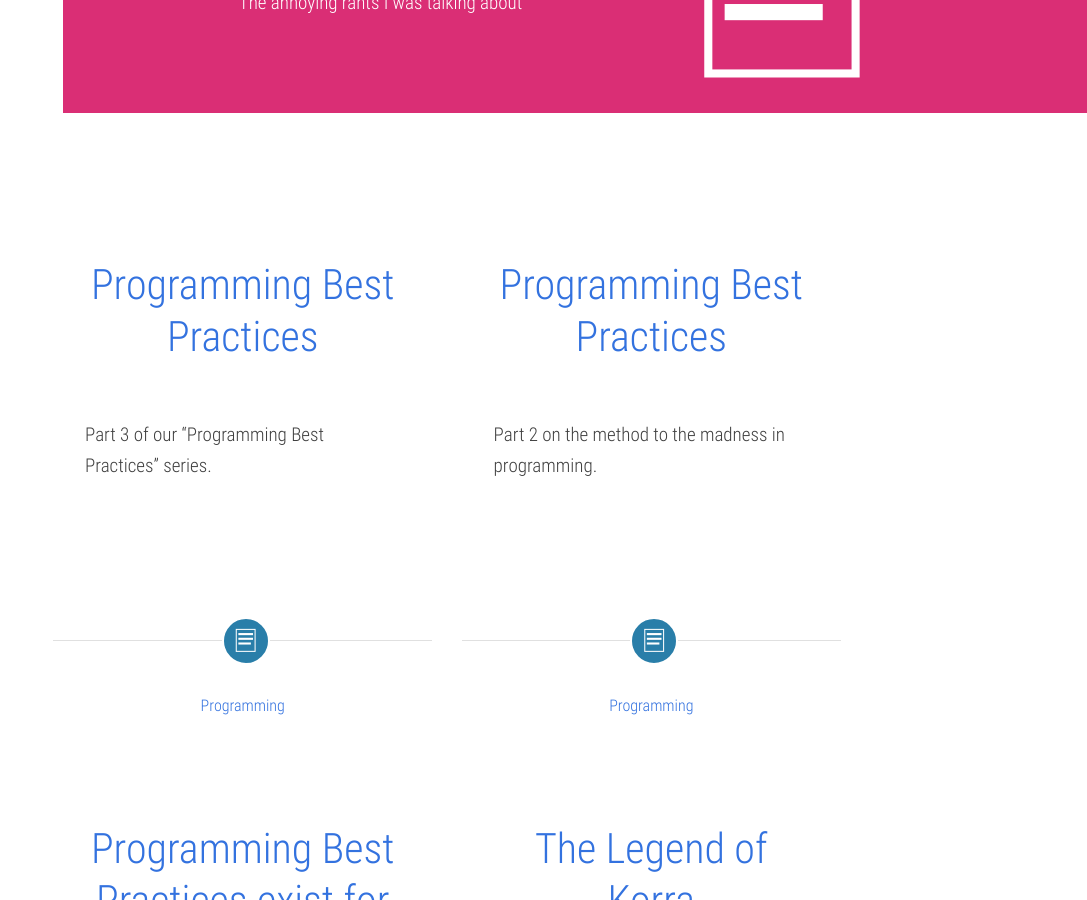
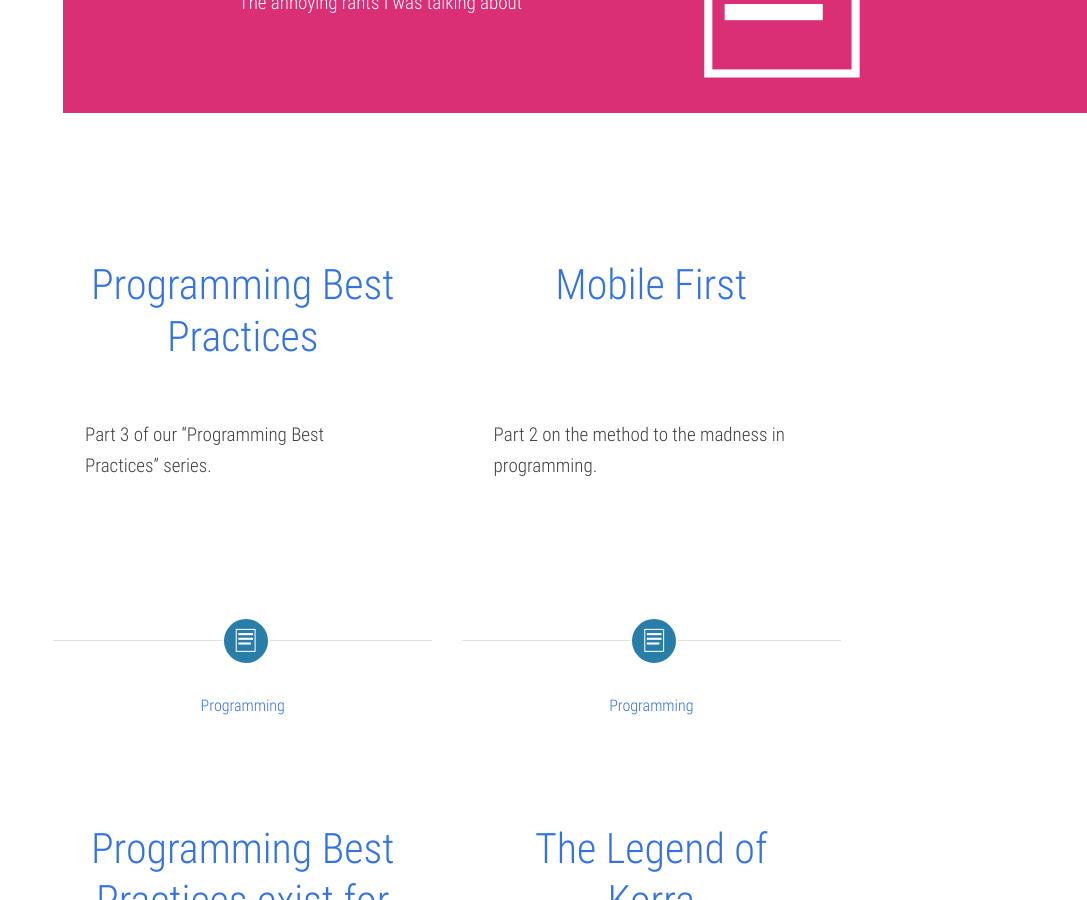
Before and after one commit to webmakersteve/webmakersteve.github.io, a Jekyll site: the page built from index.html, in a window 1280 px wide and 900 px high, scrolled down 2474 px. Shown: the whole window, without its empty margins (193-1280 px from the left). Built offline with Jekyll 4.4.1, drawn with Linux system fonts in a browser that asks for light colours; nearby versions of some CDN libraries.

Commit message:
Fixed title and syntax highlighting.

````diff
--- a/_posts/2014-08-16-coding-standards-2.markdown
+++ b/_posts/2014-08-16-coding-standards-2.markdown
@@ -1,9 +1,9 @@
 ---
 layout: post
-title:  "Programming Best Practices"
+title:  "Mobile First"
 date:   2014-08-16 20:19:00
 categories: programming
-subtitle: "Part 2"
+subtitle: "Best Practices Part 2"
 ---
 
 Part 2 on the method to the madness in programming.
@@ -26,7 +26,7 @@
 
 Twitter bootstrap highlights a lot of important elements of CSS design, especially responsive. One of the first things it hammers in is mobile first.
 
-```css
+{% highlight ruby %}
 
 /* Extra small devices (phones, less than 768px) */
 /* No media query since this is the default in Bootstrap */
@@ -40,7 +40,7 @@
 /* Large devices (large desktops, 1200px and up) */
 @media (min-width: @screen-lg-min) { ... }
 
-```
+{% endhighlight %}
 
 From [http://getbootstrap.com/css/#grid][bootstrap]
 
````
